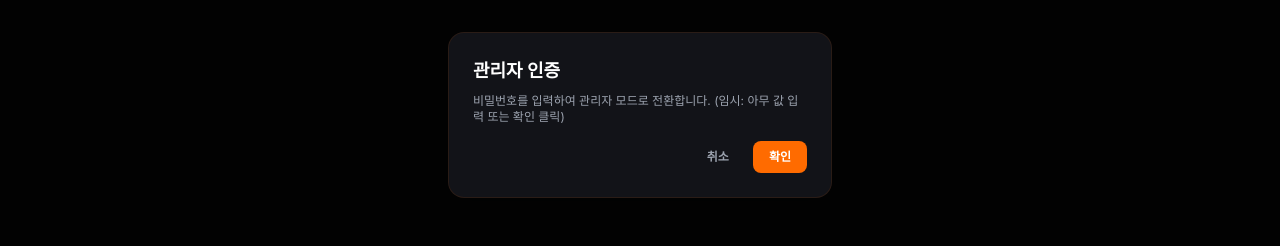
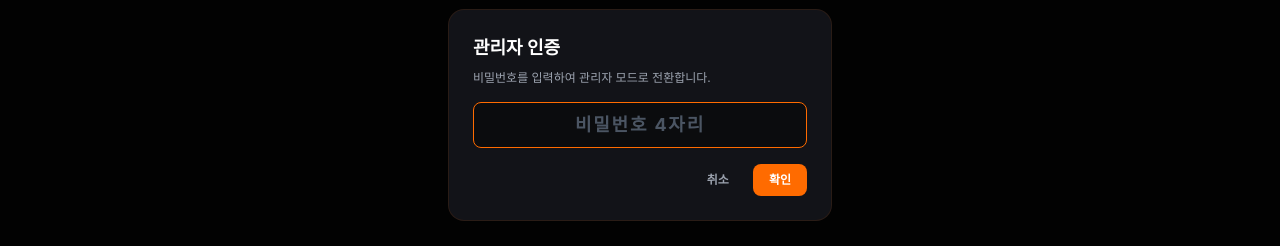
Before and after one commit to siiiido/orr-fit, a React (Vite) app: page / in a window 1280 px wide. Both pictures are taken after a click on the button "관리자 모드". Shown: the part 285-531 px from the top of the page. Built offline with nearby package versions, Linux system fonts and the light colour scheme; no server answers; the database is empty; a web font is replaced by a local one.

Commit message:
fix(security): implement passcode check for admin overlay mode

```diff
--- a/src/App.tsx
+++ b/src/App.tsx
@@ -6,6 +6,8 @@ function App() {
   const { members, runs, monthlyTarget, isLoading } = useDashboardData();
   const [isAdmin, setIsAdmin] = useState(false);
   const [showGate, setShowGate] = useState(false);
+  const [passcode, setPasscode] = useState('');
+  const [passcodeError, setPasscodeError] = useState('');
 
   // Compute metrics
   const totalDistance = runs.reduce((acc, r) => acc + r.distance, 0);
@@ -81,24 +83,60 @@ function App() {
         <div className="fixed inset-0 z-50 flex items-center justify-center p-4 bg-black/80 backdrop-blur-sm">
           <div className="w-full max-w-sm p-6 bg-brand-darkSurface border border-brand-orange/10 rounded-2xl shadow-xl">
             <h3 className="text-lg font-bold text-white mb-2">관리자 인증</h3>
-            <p className="text-xs text-gray-400 mb-4">비밀번호를 입력하여 관리자 모드로 전환합니다. (임시: 아무 값 입력 또는 확인 클릭)</p>
+            <p className="text-xs text-gray-400 mb-4">비밀번호를 입력하여 관리자 모드로 전환합니다.</p>
+
+            <form
+              onSubmit={(e) => {
+                e.preventDefault();
+                if (passcode === '0000') {
+                  setIsAdmin(true);
+                  setShowGate(false);
+                  setPasscode('');
+                  setPasscodeError('');
+                } else {
+                  setPasscodeError('비밀번호가 올바르지 않습니다.');
+                  setPasscode('');
+                }
+              }}
+              className="space-y-4"
+            >
+              <div>
+                <input
+                  type="password"
+                  value={passcode}
+                  onChange={(e) => setPasscode(e.target.value)}
+                  placeholder="비밀번호 4자리"
+                  maxLength={4}
+                  className="w-full px-3 py-2 bg-brand-darkBg border border-gray-800 rounded-lg text-white placeholder-gray-600 focus:outline-none focus:border-brand-orange text-center tracking-widest text-lg font-bold"
+                  autoFocus
+                />
+                {passcodeError && (
+                  <p className="text-red-500 text-xs mt-2 text-center font-semibold">
+                    {passcodeError}
+                  </p>
+                )}
+              </div>
+
               <div className="flex justify-end gap-2">
                 <button
-                onClick={() => setShowGate(false)}
+                  type="button"
+                  onClick={() => {
+                    setShowGate(false);
+                    setPasscode('');
+                    setPasscodeError('');
+                  }}
                   className="px-4 py-2 text-xs font-semibold text-gray-400 hover:text-white transition"
                 >
                   취소
                 </button>
                 <button
-                onClick={() => {
-                  setIsAdmin(true);
-                  setShowGate(false);
-                }}
+                  type="submit"
                   className="px-4 py-2 text-xs font-semibold bg-brand-orange text-white rounded-lg hover:bg-brand-orange/95 transition"
                 >
                   확인
                 </button>
               </div>
+            </form>
           </div>
         </div>
       )}
```
Lines whose indentation alone changed are shown as unchanged.
